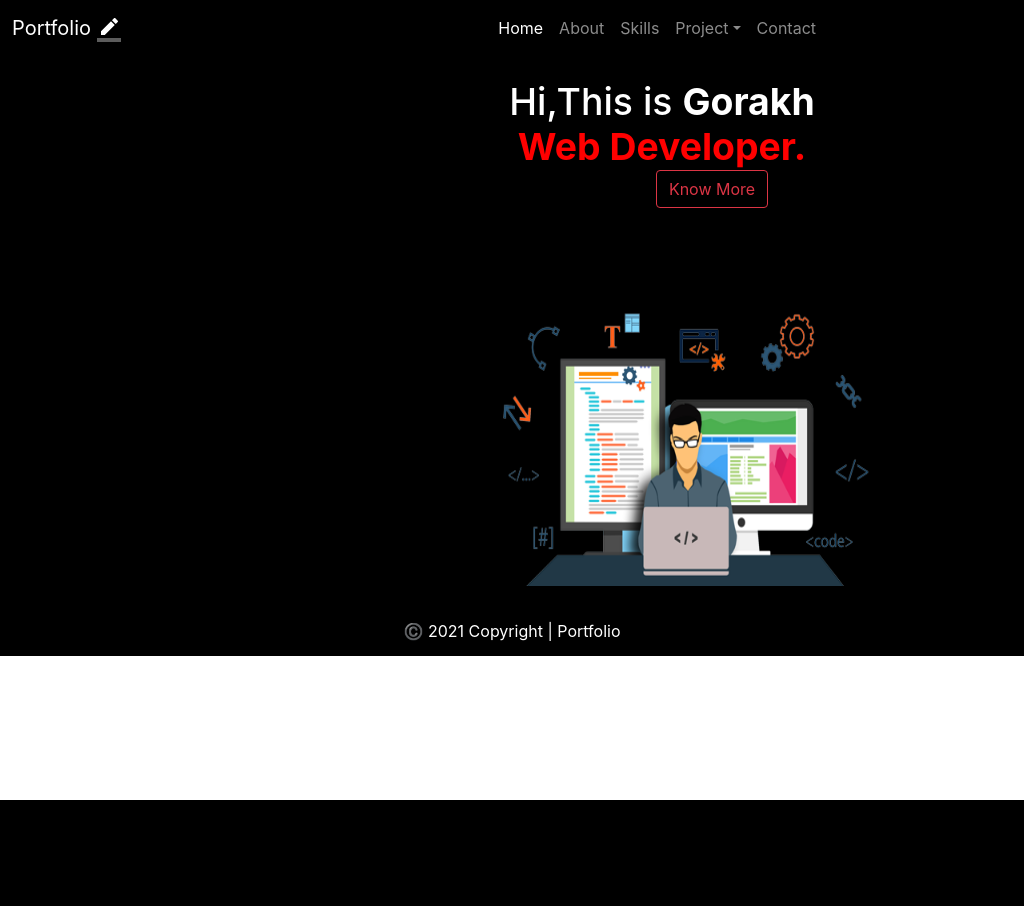
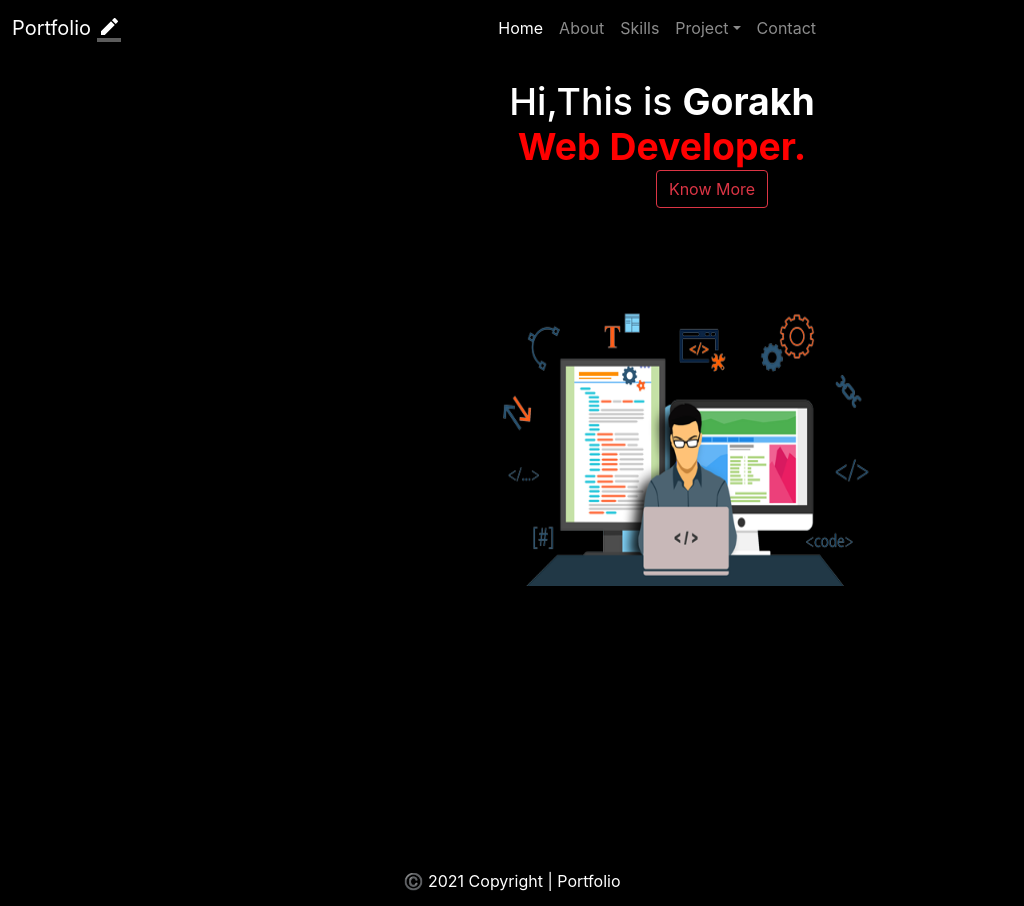
Before and after one commit to gorakhgupta/portfol, a React (Create React App) app: page /home in a window 1024 px wide. Before the commit the page ends 800 px from the top, so only its background shows below. Built offline with nearby package versions, Linux system fonts and the light colour scheme; a web font is replaced by a local one.

Commit message:
done Responsive

```diff
--- a/src/index.css
+++ b/src/index.css
@@ -66,7 +66,7 @@ margin:0;
   }
   .homepage{
     display: flex;
-    height:fit-content;
+    height:100vh;
   }
   .mypic img{
     width:400px;
@@ -147,7 +147,7 @@ margin:0;
     height:fit-content;
   }
   .homepage{
-    height:fit-content;
+    height:100vh;
   }
 
 
```
